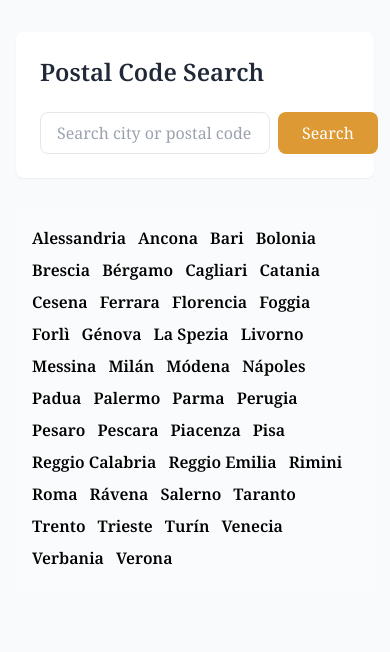
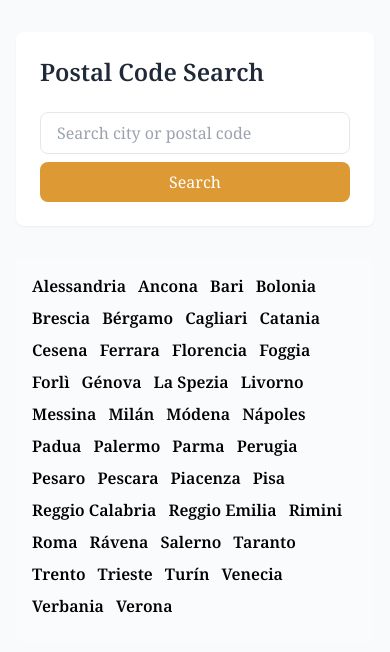
Before and after one commit to tanvirTheDev/Codice-Fiscale-Generator---Italian, a React (Vite) app in the folder client/: page /postal-code in a window 390 px wide. Shown: the top 652 px of the page. Built offline with nearby package versions, Linux system fonts and the light colour scheme.

Commit message:
postal code responsive fix

```diff
--- a/client/src/components/SearchBar.tsx
+++ b/client/src/components/SearchBar.tsx
@@ -27,7 +27,10 @@ export default function SearchBar({
   };
 
   return (
-    <form onSubmit={onSearch} className={`flex gap-2 ${className}`}>
+    <form
+      onSubmit={onSearch}
+      className={`flex gap-2 flex-col md:flex-row ${className}`}
+    >
       <input
         className="flex-1 px-4 py-2 border border-gray-200 rounded-lg focus:outline-none focus:ring-2 focus:ring-[#DD9933] focus:border-transparent"
         placeholder={placeholder}
```
